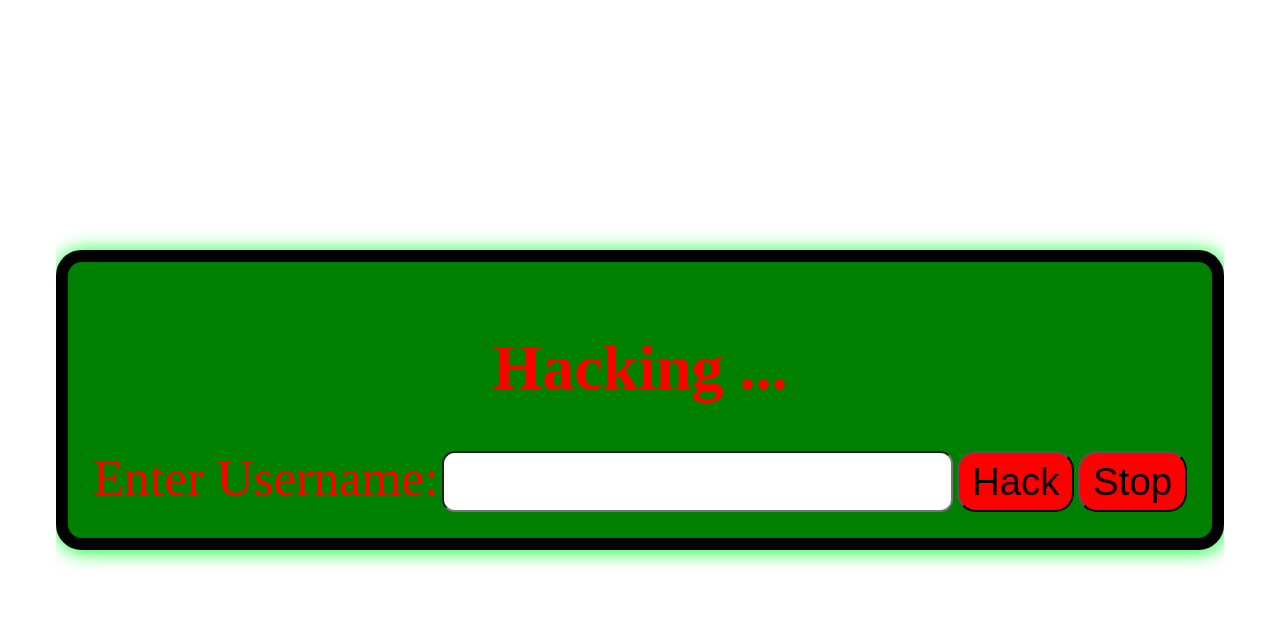
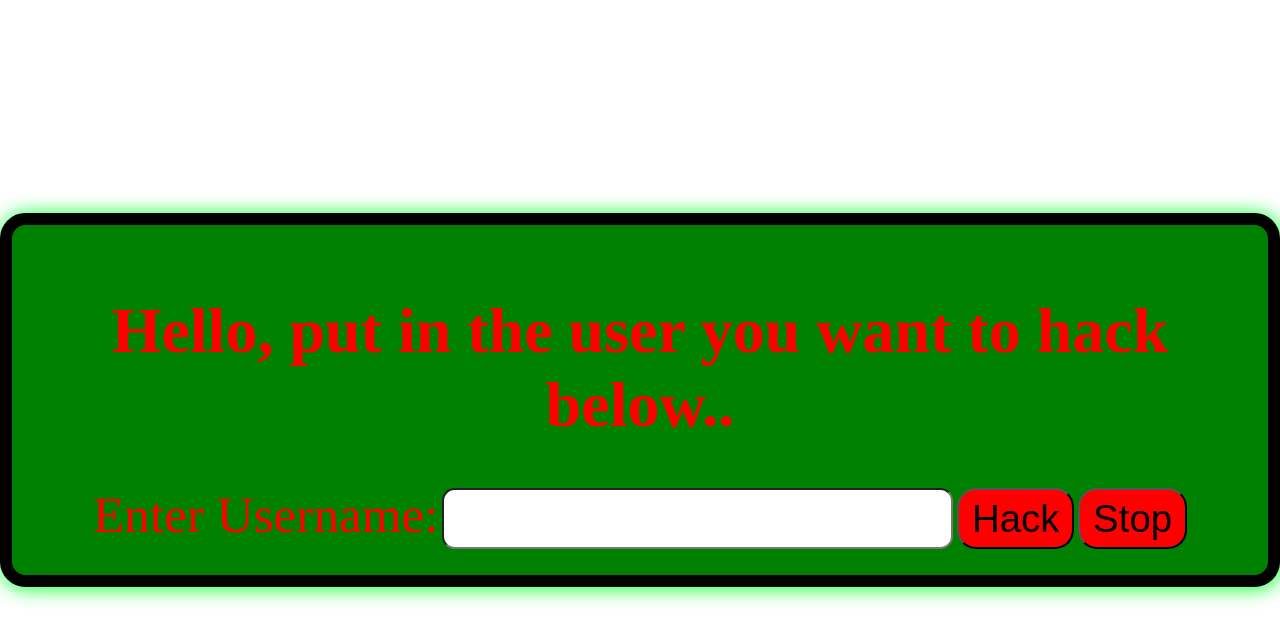
Before and after one commit to heufhie/hack.github.io, a plain HTML site: page index.html in a window 1280 px wide. Both pictures are taken after a click on the button "Hack". Drawn offline with Linux system fonts and the light colour scheme.

Commit message:
Update index.html

```diff
--- a/index.html
+++ b/index.html
@@ -25,7 +25,6 @@
             animation: blurTransition 2s ease-out;
             overflow: hidden;
         }
-
         #container {
             border-radius: 2vw;
             text-align: center;
@@ -35,11 +34,9 @@
             transition: transform 0.5s ease-in-out, box-shadow 0.5s ease-in-out;
             padding: 2vw;
         }
-
         #container:hover {
            box-shadow: 0.1vw 0.1vw 3vw rgb(0, 255, 42);
         }
-
         @keyframes blurTransition {
             0% {
                 filter: blur(10px);
@@ -62,29 +59,24 @@
             font-size: 3vw;
             padding: 0.5vw 1vw;
         }
-
         label {
             cursor: inherit;
             color: red;
             font-size: 5vw;
         }
-
         .heli {
             font-size: 4vw;
             cursor: inherit;
         }
-
         h1 {
             font-size: 5vw;
             color: red;
             cursor: inherit;
         }
-
         @media (max-width: 600px) {
             label, .heli, h1 {
                 font-size: 6vw;
             }
-
             #myInput, #submit {
                 font-size: 4vw;
                 padding: 1vw;
@@ -98,20 +90,36 @@
         <label class="heli">Enter Username:</label>
         <input class="heli" id="myInput">
         <button class="heli" id="submit">Hack</button>
-        <button id="Stop" >Stop</button>
+        <button id="Stop">Stop</button>
     </div>
     <script>
-        let username;
-        let Stop;
+        function delay(seconds) {
+            return new Promise(resolve => setTimeout(resolve, seconds * 1000));
+        }
 
-        document.getElementById("submit").onclick = function() {
-            username = document.getElementById("myInput").value;
-            document.getElementById("myH1").textContent = `Hacking ${username}...`;
-            console.log("hacking...");
+        async function validateUsername() {
+            let inputValue = document.getElementById("myInput").value;
+            let inputLength = inputValue.length;
+
+            if (inputLength === 0) {
+                document.getElementById("myH1").textContent = "Username cannot be empty";
+                await delay(2);
+                document.getElementById("myH1").textContent = "Hello, put in the user you want to hack below..";
+            } else if (inputLength > 20) {
+                document.getElementById("myH1").textContent = "Username cannot be over 20 characters";
+                await delay(2);
+                document.getElementById("myH1").textContent = "Hello, put in the user you want to hack below..";
+            } else {
+                document.getElementById("myH1").textContent = `Hacking ${inputValue}...`;
+                console.log("hacking...");
+            }
         }
-        Stop = document.getElementById("Stop")
-        Stop.onclick = function() {
-            document.getElementById("myH1").textContent = "Put in the user you want to hack below.."
+
+        document.getElementById("submit").onclick = validateUsername;
+
+        document.getElementById("Stop").onclick = function() {
+            document.getElementById("myH1").textContent = "Hello, put in the user you want to hack below..";
+            console.log("stopped hacking.");
         }
     </script>
 </body>
```
